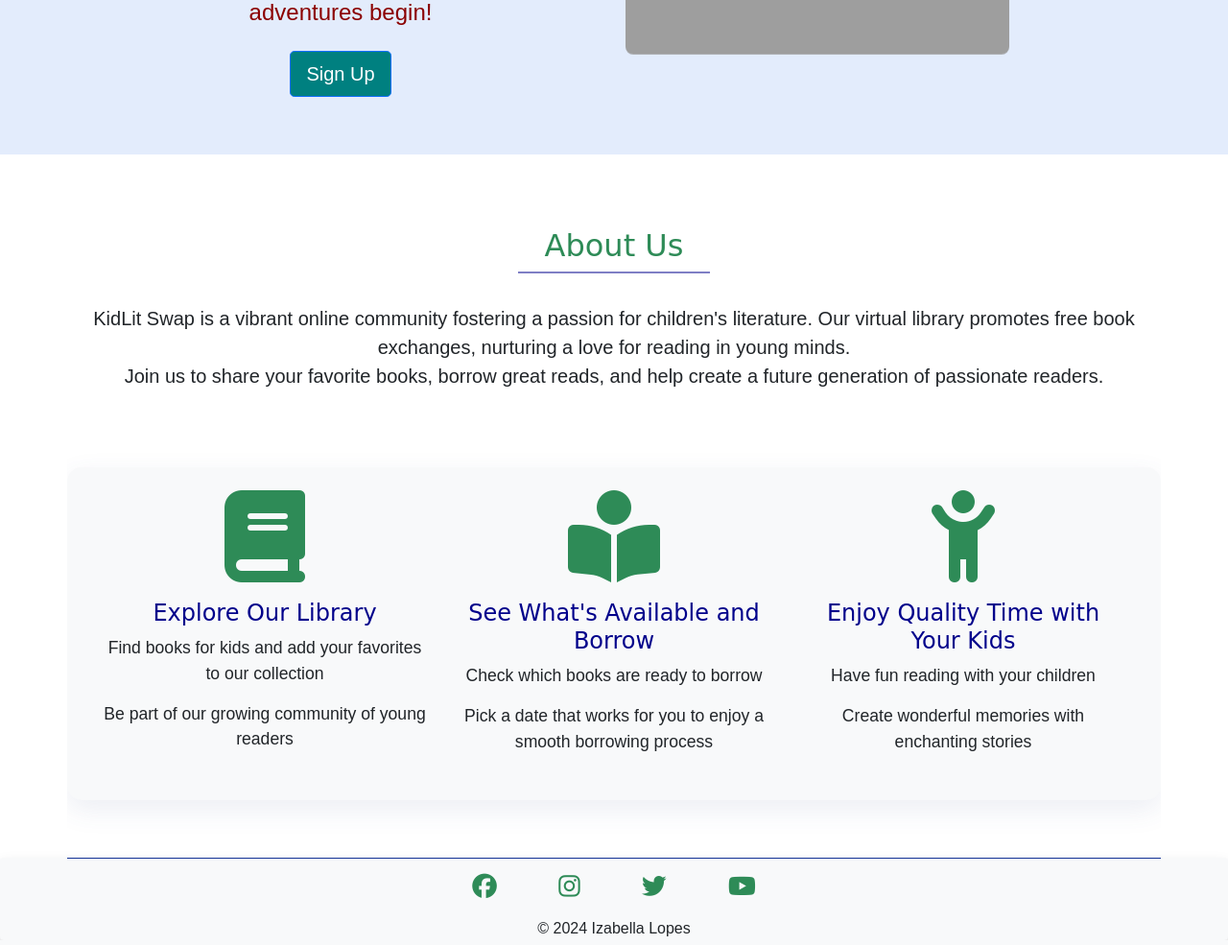
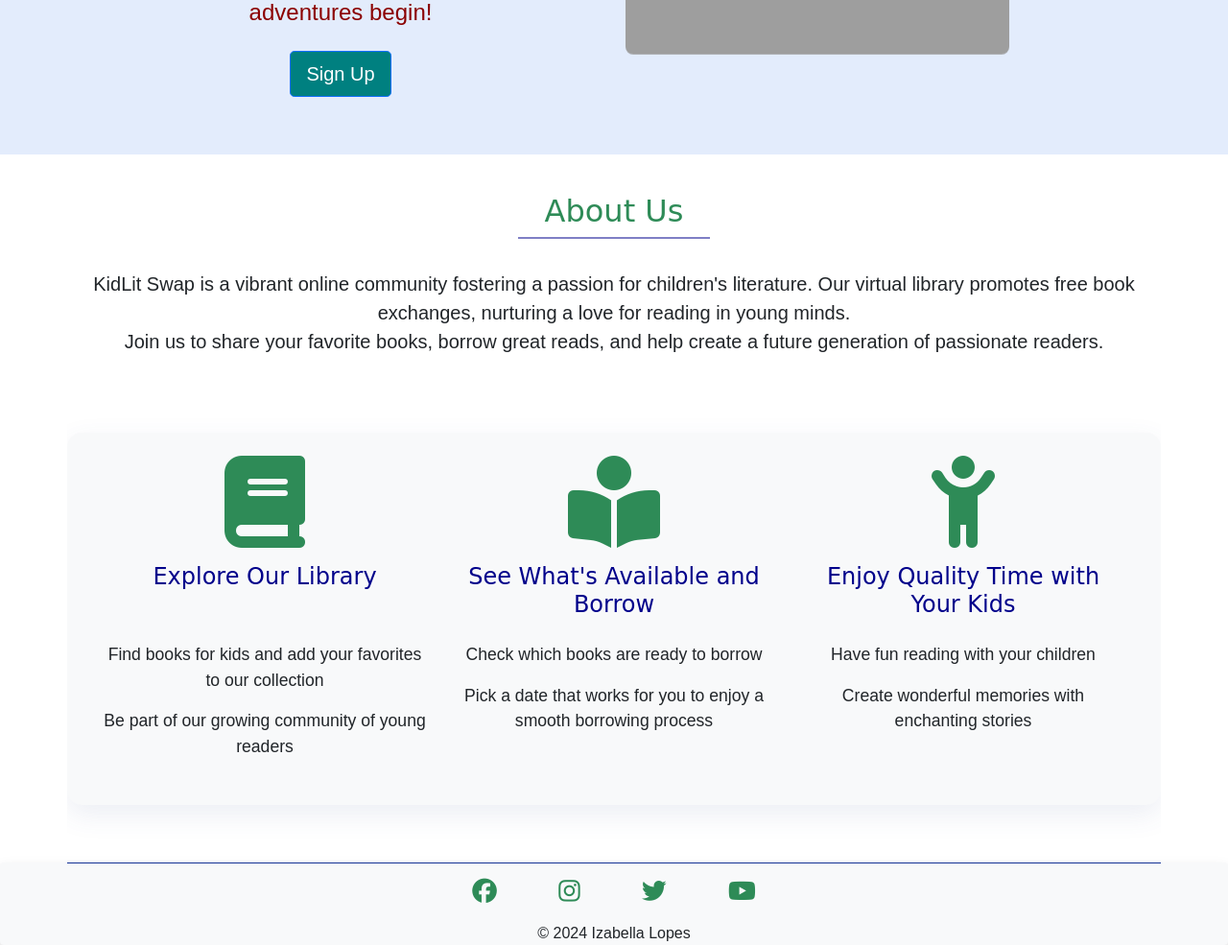
Before and after one commit to IzabellaLopes/kidlit-swap, a Django app: page / in a window 1280 px wide. Shown: the part 393-1378 px from the top of the page at 96% size. Run offline with Django 3.2, Linux system fonts and the light colour scheme; some libraries are stand-ins or nearby versions; some web fonts are replaced; grey boxes are pictures that could not be loaded.

Commit message:
Minor style improvement in discover our features

```diff
--- a/static/css/style.css
+++ b/static/css/style.css
@@ -168,13 +168,15 @@ section {
 
 .about-title {
   color: var(--dark-blue);
-  padding-top: 10px;
-  text-align: center;
   font-size: 1.5rem;
 }
 
 .about-text {
   font-size: 1.1rem;
+}
+
+.w-title {
+  min-height: 90px;
 }
 
 /*--------------------------------------------------------------
@@ -511,6 +513,10 @@ section {
   .file-input-label {
     word-wrap: break-word;
   }
+
+  .w-title {
+    min-height: 0;
+  }
 }
 
 /* Small devices (phones, less than 600px */
--- a/templates/index.html
+++ b/templates/index.html
@@ -32,7 +32,7 @@
   <!-- End Hero Call to Action section -->
 
   <!-- About section -->
-  <section id="about" class="container px-0">
+  <section id="about" class="container px-0 pt-4">
     <!-- About Us Content -->
     <div class="container mx-auto w-80">
       <div class="page-title col-12 my-3 text-center">
@@ -56,10 +56,12 @@
             <div class="about-image text-center mb-2 text-sm">
               <i class="fa-solid fa-{{ feature.icon }} fa-6x"></i>
             </div>
-            <div class="about-content">
-              <h3 class="about-title">{{ feature.title }}</h3>
-              <p class="about-text text-center text-m">{{ feature.description1 }}</p>
-              <p class="about-text text-center text-m">{{ feature.description2 }}</p>
+            <div class="about-content text-center">
+              <div class="w-title">
+                <h3 class="about-title pt-2">{{ feature.title }}</h3>
+              </div>
+              <p class="about-text text-m">{{ feature.description1 }}</p>
+              <p class="about-text text-m">{{ feature.description2 }}</p>
             </div>
           </div>
         {% endfor %}
@@ -67,5 +69,6 @@
     </div>
     <!-- End Discover Our Features -->
 
+
   </section>
 {% endblock %}
```
